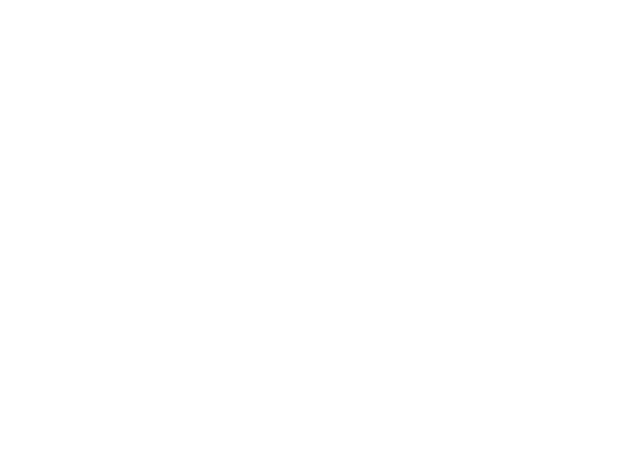
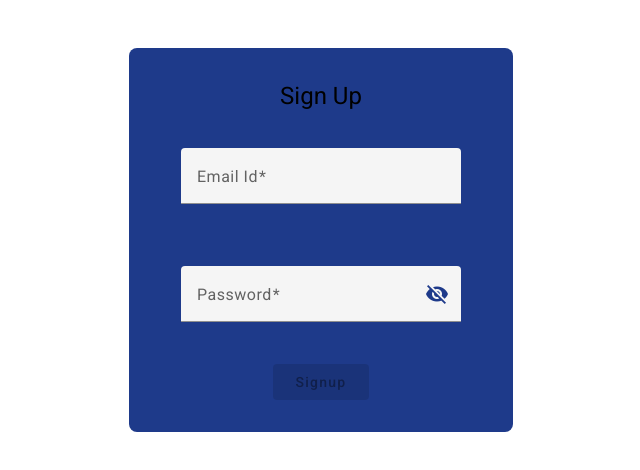
Before and after one commit to KeerthanaKallayilSurendran/KartOnlineShopping, an Angular app in the folder kartfrontend/: page /admin in a window 1280 px wide. Before the commit this address led to /. Shown: the top 470 px of the page, without its empty margins (319-959 px from the left). Built offline with nearby package versions, Linux system fonts and the light colour scheme.

Commit message:
adminsignin

```diff
--- /dev/null
+++ b/kartfrontend/src/app/admin-signin/adminsignin.component.html
@@ -0,0 +1,30 @@
+<div class="loginbox flex flex-col justify-center items-center p-2 mt-10 ">
+    <form id="signUpForm" class="bg-blue-900 loginform  flex justify-center flex-col w-96 rounded-lg p-8" [formGroup] ="loginForm" (ngSubmit)="onFormLoginSubmitted()">
+        <h1 class="text-center text-2xl">Sign Up</h1>
+        <div class="formcontrol p-5  flex flex-col">
+          <mat-form-field class="example-full-width">
+              <mat-label>Email Id</mat-label>
+              <input matInput placeholder="Ex. user@gmail.com"  formControlName="email">
+              <small *ngIf="loginForm.get('email').invalid && loginForm.get('email').touched">
+                *Email is not valid
+              </small>
+          </mat-form-field>
+        </div>
+        <div class="formcontrol p-5  flex flex-col">
+          <mat-form-field>
+              <mat-label>Password</mat-label>
+              <input matInput [type]="hide ? 'password' : 'text'" formControlName="password">
+              <button mat-icon-button matSuffix (click)="hide = !hide" [attr.aria-label]="'Hide password'" [attr.aria-pressed]="hide">
+                <mat-icon class="text-blue-900">{{hide ? 'visibility_off' : 'visibility'}}</mat-icon>
+              </button>
+              <small *ngIf="loginForm.get('password').invalid && loginForm.get('password').touched">
+                *Password is not valid
+              </small>
+          </mat-form-field>
+        </div>
+        <div class="flex justify-center items-center">
+        <button [disabled]="loginForm.invalid" type="submit" class="w-24 text-base button-color" mat-raised-button >Signup</button>
+        </div>
+        <span id="displayError" ></span>
+    </form>
+</div>
--- /dev/null
+++ b/kartfrontend/src/app/admin-signin/adminsignin.component.ts
@@ -0,0 +1,70 @@
+import { Component, OnInit } from '@angular/core';
+import { MatButtonModule } from '@angular/material/button';
+import { MatInputModule } from '@angular/material/input';
+import { MatFormFieldModule } from '@angular/material/form-field';
+import { ReactiveFormsModule, FormControl, FormGroup, FormsModule, Validators } from '@angular/forms';
+import { MatIconModule } from '@angular/material/icon';
+import { RouterOutlet, RouterLink } from '@angular/router';
+import { AdminSiginService } from './adminsignin.service';
+import { CommonModule } from '@angular/common';
+import { HttpClientModule } from '@angular/common/http';
+import { Router } from '@angular/router';
+import { SignupHeaderComponent } from '../signup-header/signup-header.component';
+
+
+
+@Component({
+  selector: 'app-adminsignin',
+  standalone: true,
+  templateUrl: './adminsignin.component.html',
+  styleUrl: './adminsignin.component.scss',
+  providers: [AdminSiginService],
+  imports: [
+    MatButtonModule,
+    MatInputModule,
+    MatFormFieldModule,
+    FormsModule,
+    MatIconModule,
+    RouterOutlet,
+    RouterLink,
+    CommonModule,
+    HttpClientModule,
+    ReactiveFormsModule,
+    SignupHeaderComponent
+  ],
+})
+
+
+export class adminSigninComponent {
+
+  loginForm: FormGroup;
+
+  constructor(private AdminSiginService: AdminSiginService, private router: Router) { }
+
+  ngOnInit(): void {
+    this.loginForm = new FormGroup({
+      email: new FormControl("", [Validators.required, Validators.email]),
+      password: new FormControl("", [Validators.required])
+    })
+  }
+
+  hide = true;
+
+  onFormLoginSubmitted() {
+    const values = this.loginForm.value
+    this.AdminSiginService.connect(values).subscribe({
+      next: (data) => {
+        console.log(data, 53)
+        if (data.message) alert(data.message);
+        if (data.success) {
+          this.router.navigate(['/adminhome'])
+        } else {
+          this.router.navigate(['/admin'])
+        }
+      },
+      error: (err) => {
+        alert(err)
+      }
+    })
+  }
+}
--- /dev/null
+++ b/kartfrontend/src/app/admin-signin/adminsignin.service.ts
@@ -0,0 +1,15 @@
+import { HttpClient } from "@angular/common/http";
+import { Injectable } from "@angular/core";
+import { Observable } from "rxjs";
+
+@Injectable()
+
+export class AdminSiginService {
+
+  constructor(private http: HttpClient) {}
+
+  connect(values): Observable<any> {
+    console.log(values, 12)
+    return this.http.post("http://localhost:3000/adminsignin", values)
+  }
+}
--- a/kartfrontend/src/app/app.routes.ts
+++ b/kartfrontend/src/app/app.routes.ts
@@ -3,6 +3,7 @@ import { SignupComponent } from './signup/signup.component'
 import { SigninComponent } from './signin/signin.component'
 import { Component } from '@angular/core';
 import { HomeComponent } from './home/home.component';
+import { adminSigninComponent } from './admin-signin/adminsignin.component'
 
 
 export const routes: Routes = [
@@ -18,4 +19,8 @@ export const routes: Routes = [
     path: 'home',
     component: HomeComponent,
   },
+  {
+    path: 'admin',
+    component: adminSigninComponent,
+  }
 ];
```
Also changed, not shown: kartfrontend/src/app/admin-signin/adminsignin.component.scss (added).
